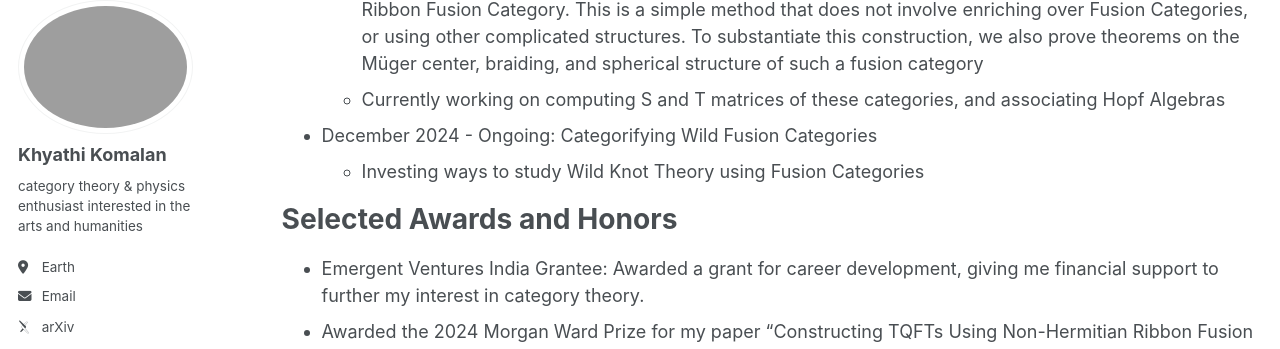
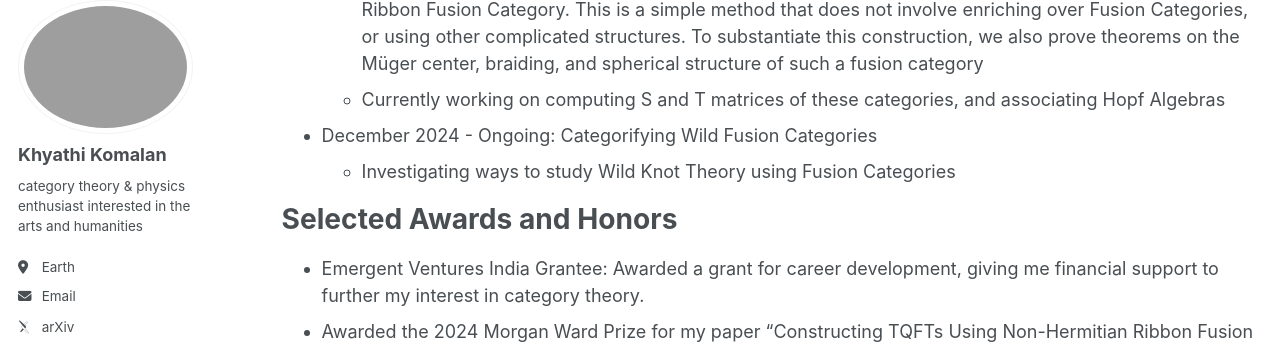
Before and after one commit to khyathikomalan/khyathikomalan.github.io, a Jekyll site: the page built from _pages/cv.md, in a window 1280 px wide and 900 px high, scrolled down 528 px. Shown: the part 99-448 px from the top of the window. Built offline with Jekyll 4.4.1, drawn with Linux system fonts in a browser that asks for light colours; some web fonts are replaced.

Commit message:
Update cv.md

```diff
--- a/_pages/cv.md
+++ b/_pages/cv.md
@@ -25,7 +25,7 @@ Selected Projects
   * Currently working on computing S and T matrices of these categories, and associating Hopf Algebras
 
 * December 2024 - Ongoing: Categorifying Wild Fusion Categories
-  * Investing ways to study Wild Knot Theory using Fusion Categories
+  * Investigating ways to study Wild Knot Theory using Fusion Categories
 
 Selected Awards and Honors
 ======
```
